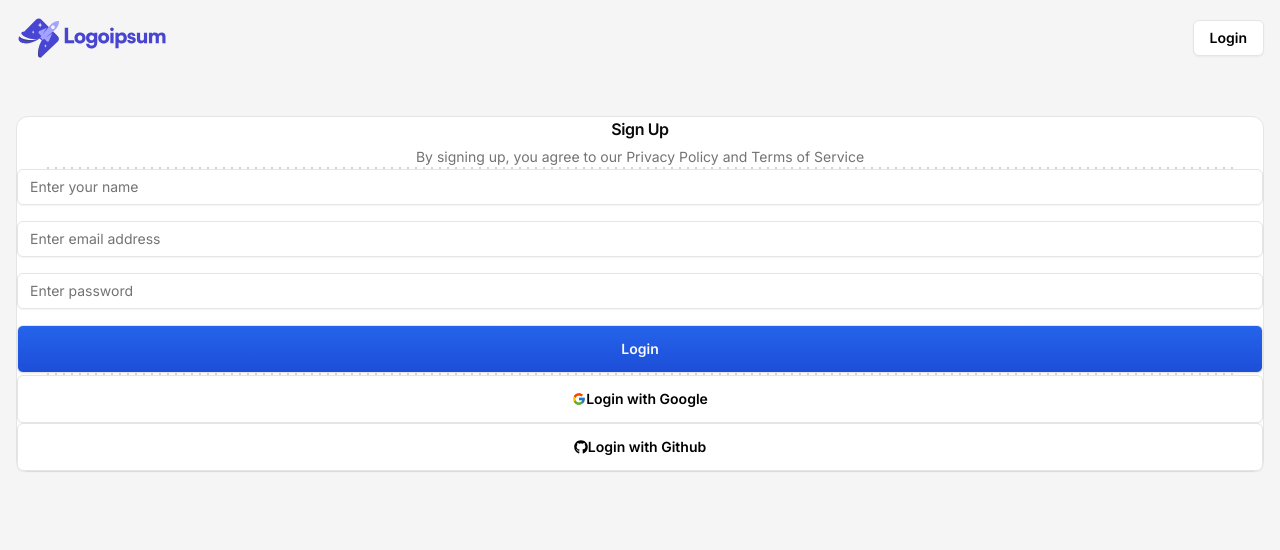
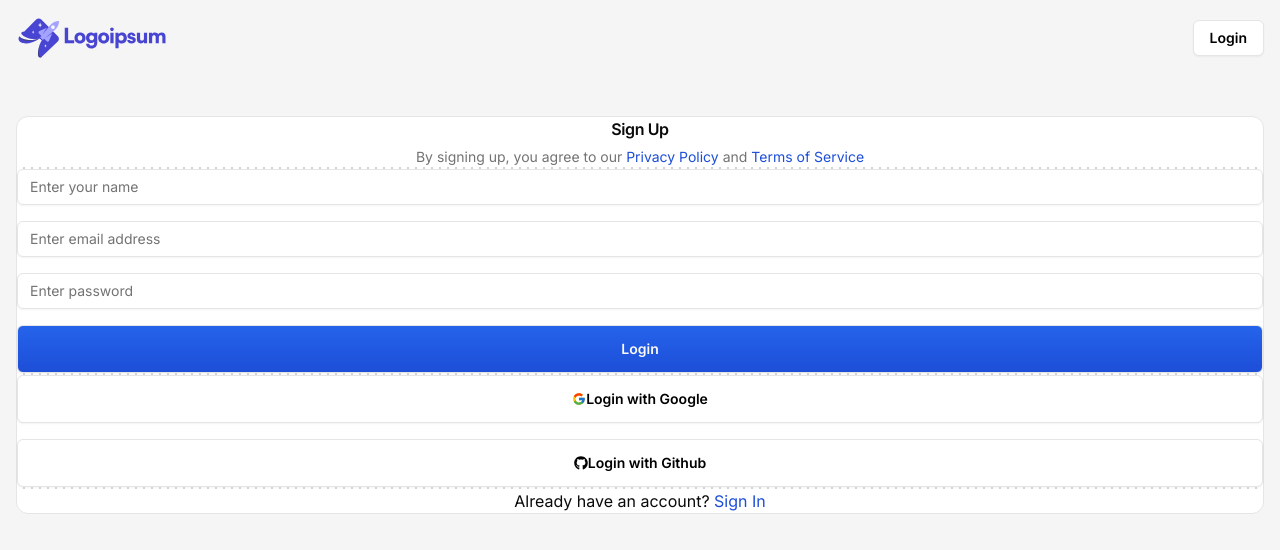
Before and after one commit to Juna5/jira-clone, a Next.js app: page /sign-up in a window 1280 px wide. Shown: the top 550 px of the page. Built offline with nearby package versions, Linux system fonts and the light colour scheme.

Commit message:
fix auth layout

```diff
--- a/src/app/(auth)/sign-in/page.tsx
+++ b/src/app/(auth)/sign-in/page.tsx
@@ -4,6 +4,7 @@
 
 const SignInPage = () => {
     return <SignInCard />;
+    return <div className="text-blue-700"> as</div>;
 };
 
 export default SignInPage;
--- a/src/app/(auth)/sign-up/page.tsx
+++ b/src/app/(auth)/sign-up/page.tsx
@@ -4,7 +4,7 @@
 
 const SignUpPage = () => {
     return <SignUpCard />;
-    return <div className="px-7">as</div>;
+    return <div className="gap-y-4">as</div>;
 };
 
 export default SignUpPage;
--- a/src/features/auth/components/sign-up-card.tsx
+++ b/src/features/auth/components/sign-up-card.tsx
@@ -135,6 +135,17 @@
                     Login with Github
                 </Button>
             </CardContent>
+            <div className="px-7">
+                <DottedSeparator />
+            </div>
+            <CardContent className="p-7 flex items-center justify-center">
+                <p>
+                    Already have an account?
+                    <Link href="/sign-in">
+                        <span className="text-blue-700">&nbsp;Sign In</span>
+                    </Link>
+                </p>
+            </CardContent>
         </Card>
     );
 };
--- a/src/lib/utlils.ts
+++ /dev/null
@@ -1,6 +0,0 @@
-import { clsx, type ClassValue } from "clsx";
-import { twMerge } from "tailwind-merge";
-
-export function cn(...inputs: ClassValue[]){
-    return twMerge(clsx(inputs));
-}
```
Also changed, not shown: src/features/auth/components/sign-in-card.tsx (+12 -0 lines).
